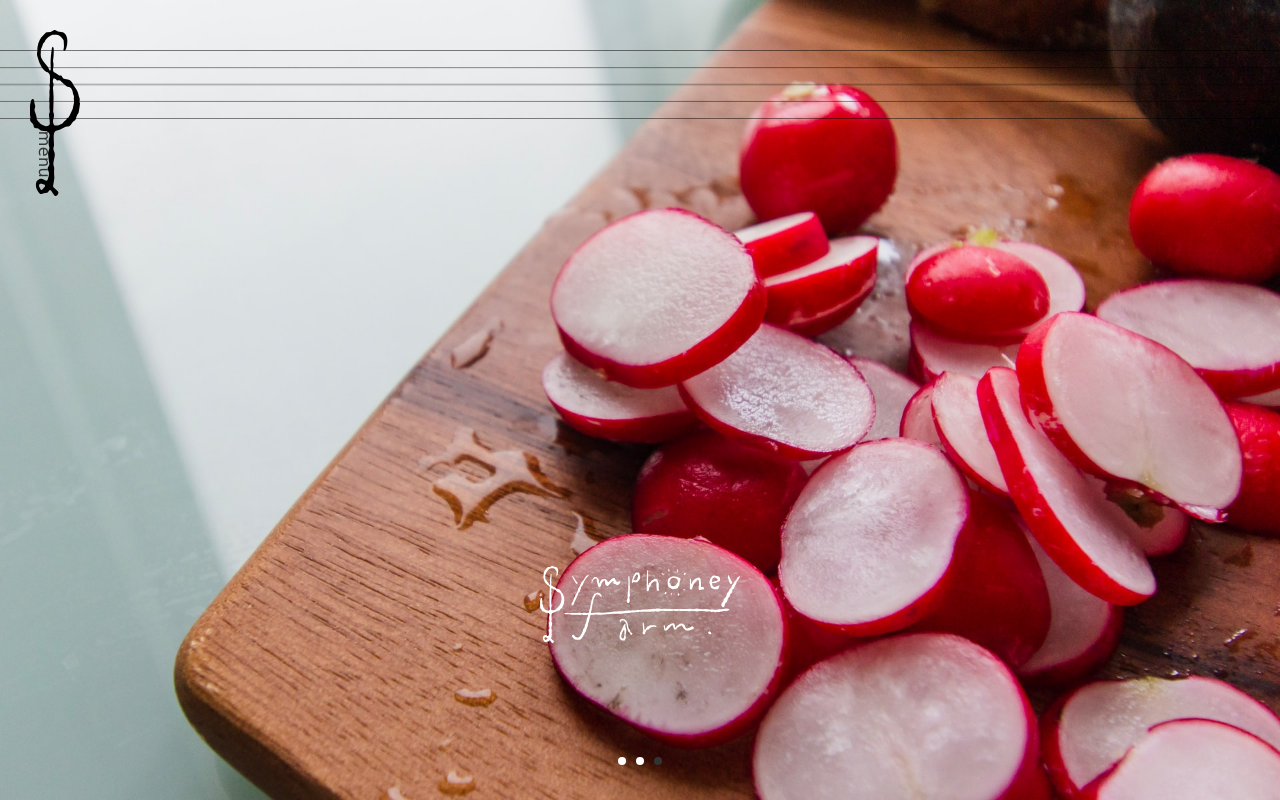
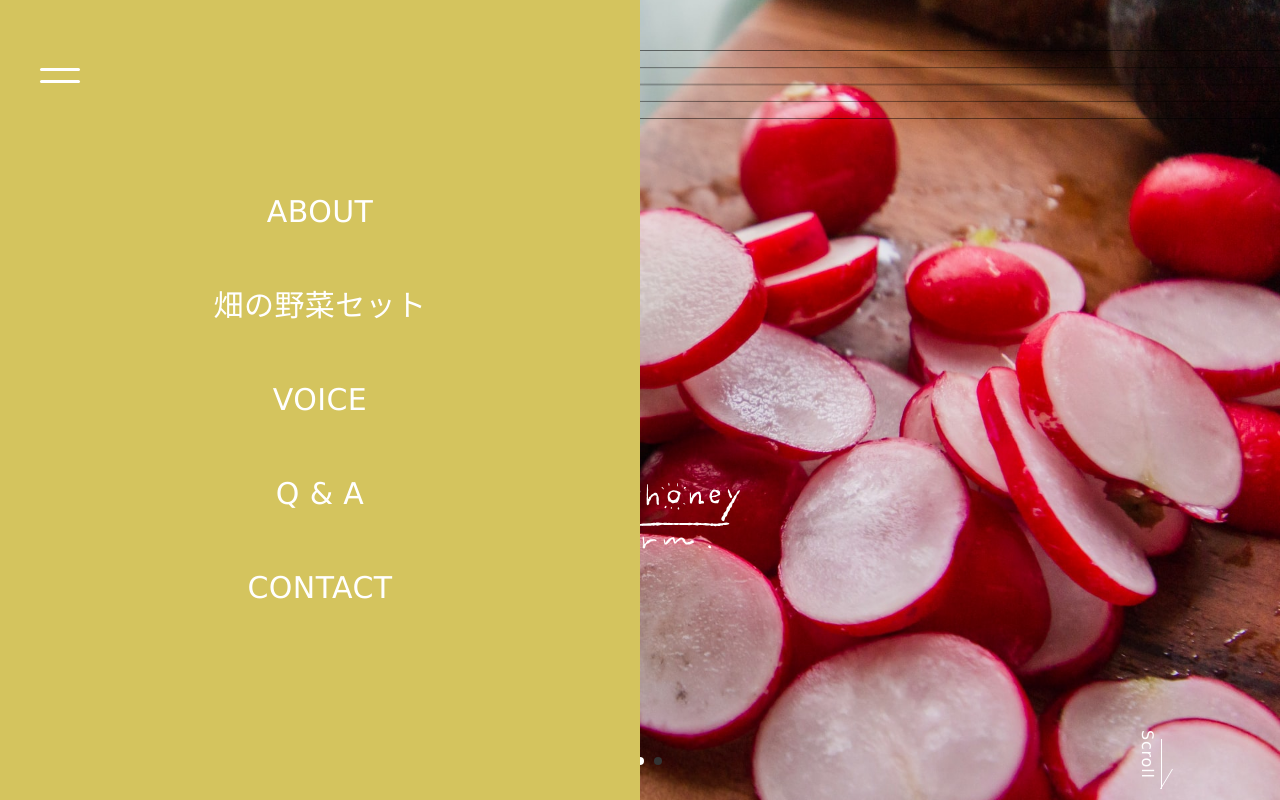
Before and after one commit to hitomizatou/yasai, a plain HTML site: page index.html in a window 1280 px wide. Both pictures are taken after a click on the element "menu". Shown: the top 800 px of the page. Drawn offline with nearby package versions, Linux system fonts and the light colour scheme.

Commit message:
first commit

```diff
--- a/css/style.css
+++ b/css/style.css
@@ -65,31 +65,38 @@ h2 {
 /* slick  sliderの記述
 ----------------------------------------------------------------------------------------*/
 .slider {
-  position:relative;
+  position: relative;
   z-index: 1;
   /*↑z-indexの値をh1のz-indexの値よりも小さくして背景に回す*/
-height: 100vh;/*スライダー全体の縦幅を画面の高さいっぱい（100vh）にする*/
+  height: 100vh;
+  /*スライダー全体の縦幅を画面の高さいっぱい（100vh）にする*/
 }
+
 /*　背景画像設定　*/
 
 .slider-item01 {
-  background:url(../img/top-image.jpg);
+  background: url(../img/top-image.jpg);
 }
 
 .slider-item02 {
-  background:url(../img/top-image2.jpg);
+  background: url(../img/top-image2.jpg);
 }
 
 .slider-item03 {
-  background:url(../img/top-image3.jpg);
+  background: url(../img/top-image3.jpg);
 }
 
 .slider-item {
-  width: 100%;/*各スライダー全体の横幅を画面の高さいっぱい（100%）にする*/
-  height:100vh;/*各スライダー全体の縦幅を画面の高さいっぱい（100vh）にする*/
-  background-repeat: no-repeat;/*背景画像をリピートしない*/
-  background-position: center;/*背景画像の位置を中央に*/
-  background-size: cover;/*背景画像が.slider-item全体を覆い表示*/
+  width: 100%;
+  /*各スライダー全体の横幅を画面の高さいっぱい（100%）にする*/
+  height: 100vh;
+  /*各スライダー全体の縦幅を画面の高さいっぱい（100vh）にする*/
+  background-repeat: no-repeat;
+  /*背景画像をリピートしない*/
+  background-position: center;
+  /*背景画像の位置を中央に*/
+  background-size: cover;
+  /*背景画像が.slider-item全体を覆い表示*/
 }
 
 /*矢印の設定*/
@@ -99,21 +106,27 @@ height: 100vh;/*スライダー全体の縦幅を画面の高さいっぱい（1
   position: absolute;
   z-index: 3;
   top: 42%;
-  cursor: pointer;/*マウスカーソルを指マークに*/
-  outline: none;/*クリックをしたら出てくる枠線を消す*/
-  border-top: 2px solid #fff;/*矢印の色*/
-  border-right: 2px solid #fff;/*矢印の色*/
+  cursor: pointer;
+  /*マウスカーソルを指マークに*/
+  outline: none;
+  /*クリックをしたら出てくる枠線を消す*/
+  border-top: 2px solid #fff;
+  /*矢印の色*/
+  border-right: 2px solid #fff;
+  /*矢印の色*/
   height: 25px;
   width: 25px;
 }
 
-.slick-prev {/*戻る矢印の位置と形状*/
-  left:2.5%;
+.slick-prev {
+  /*戻る矢印の位置と形状*/
+  left: 2.5%;
   transform: rotate(-135deg);
 }
 
-.slick-next {/*次へ矢印の位置と形状*/
-  right:2.5%;
+.slick-next {
+  /*次へ矢印の位置と形状*/
+  right: 2.5%;
   transform: rotate(45deg);
 }
 
@@ -122,27 +135,32 @@ z-index: 3;
 .slick-dots {
   position: relative;
   z-index: 3;
-  text-align:center;
-margin:-50px 0 0 0;/*ドットの位置*/
+  text-align: center;
+  margin: -50px 0 0 0;
+  /*ドットの位置*/
 }
 
 .slick-dots li {
-  display:inline-block;
-margin:0 5px;
+  display: inline-block;
+  margin: 0 5px;
 }
 
 .slick-dots button {
   color: transparent;
   outline: none;
-  width:8px;/*ドットボタンのサイズ*/
-  height:8px;/*ドットボタンのサイズ*/
-  display:block;
-  border-radius:50%;
-  background:#fff;/*ドットボタンの色*/
+  width: 8px;
+  /*ドットボタンのサイズ*/
+  height: 8px;
+  /*ドットボタンのサイズ*/
+  display: block;
+  border-radius: 50%;
+  background: #fff;
+  /*ドットボタンの色*/
 }
 
-.slick-dots .slick-active button{
-  background:#333;/*ドットボタンの現在地表示の色*/
+.slick-dots .slick-active button {
+  background: #333;
+  /*ドットボタンの現在地表示の色*/
 }
 
 /* slick設定　ここまで
@@ -153,9 +171,9 @@ header {
   position: relative;
 }
 
-.openbtn{
+.openbtn {
   width: 50px;
-  position:fixed;
+  position: fixed;
   top: 30px;
   left: 30px;
   z-index: 1;
@@ -171,6 +189,150 @@ header {
 }
 
 
+/* クリックしたらnavメニューが開く設定 */
+
+.closed-btn {
+  position: absolute;
+  z-index: 9999;
+  /*ボタンを最前面に*/
+  top: 10px;
+  left: 10px;
+  cursor: pointer;
+  width: 50px;
+  height: 50px;
+}
+
+.closed-btn span {
+  display: inline-block;
+  position: absolute;
+  left: 30px;
+  height: 3px;
+  border-radius: 2px;
+  background-color: rgb(255, 255, 255);
+  width: 80%;
+  transition: all .4s;
+}
+
+.closed-btn span:nth-of-type(1) {
+  top: 58px;
+  /* transform: translateY(6px) rotate(-45deg); */
+}
+
+.closed-btn span:nth-of-type(2) {
+  top: 70px;
+  /* transform: translateY(-6px) rotate(45deg); */
+}
+
+/* クリックして.activeが線がクロスして✖️ボタンに */
+.closed-btn.active span:nth-of-type(1) {
+  top: 58px;
+  transform: translateY(6px) rotate(-45deg);
+}
+
+.closed-btn.active span:nth-of-type(2) {
+  top: 70px;
+  transform: translateY(-6px) rotate(45deg);
+}
+
+
+#g-nav ul {
+  position: absolute;
+  z-index: 999;
+  top: 50%;
+  left: 50%;
+  transform: translate(-50%, -50%);
+
+}
+
+nav ul li {
+  text-align: center;
+  font-size: 30px;
+  padding: 20px 0;
+}
+
+nav ul li a {
+  display: inline-block;
+  color: #fff;
+}
+
+nav ul li a:hover {
+  color: rgb(216, 35, 35);
+}
+
+
+#g-nav {
+  position: fixed;
+  z-index: 999;
+  top: 0;
+  left: -120%;
+  width: 50%;
+  height: 100vh;
+  background: #d4c45e;
+  transition: all 0.6s;
+}
+
+#g-nav.panelactive {
+  left: 0;
+}
+
+
+/* スクロールダウン */
+.scrolldown {
+  position: absolute;
+  right: 10%;
+  bottom: 20px;
+  animation: arrowmove 1s ease-in-out infinite;
+  z-index: 1;
+}
+
+
+@keyframes arrowmove {
+  0% {
+    bottom: 1%;
+  }
+
+  50% {
+    bottom: 3%;
+  }
+
+  100% {
+    bottom: 1%;
+  }
+}
+
+/* scrollテキスト */
+.scrolldown span {
+  position: absolute;
+  left: -20px;
+  bottom: 10px;
+  color: #fff;
+  font-size: 1rem;
+  letter-spacing: 0.05em;
+  writing-mode: vertical-rl;
+}
+
+/* 矢印の描写 */
+.scrolldown:before {
+  content: "";
+  position: absolute;
+  bottom: 0;
+  right: -15px;
+  width: 1px;
+  height: 20px;
+  background-color: #fff;
+  transform: skewX(-31deg);
+}
+
+.scrolldown:after {
+  content: "";
+  position: absolute;
+  bottom: 0;
+  right: -10px;
+  /* 矢印 */
+  width: 1px;
+  height: 50px;
+  background: #fff;
+}
 
 
 /* 五線譜の位置調整 */
@@ -259,7 +421,7 @@ header h1 {
 
   /* スマホ用のテキストレイアウト表示 */
   .concept-text-sp1,
-  .concept-text-sp2  {
+  .concept-text-sp2 {
     display: block;
     height: 250px;
     margin: 0 auto;
@@ -308,9 +470,11 @@ header h1 {
   0% {
     transform: rotate(0deg);
   }
+
   10% {
     transform: rotate(15deg);
   }
+
   20% {
     transform: rotate(0deg);
   }
@@ -328,27 +492,35 @@ header h1 {
   0% {
     transform: rotate(0) translate(0, 0);
   }
+
   4% {
     transform: rotate(0) translate(0, 0);
   }
+
   4.15% {
     transform: rotate(5deg) translate(10px, -20px);
   }
+
   8% {
     transform: rotate(5deg) translate(10px, -20px);
   }
+
   8.15% {
     transform: rotate(0) translate(0, 0);
   }
+
   12% {
     transform: rotate(0) translate(0, 0);
   }
+
   12.15% {
     transform: rotate(5deg) translate(10px, -20px);
   }
+
   16% {
     transform: rotate(5deg) translate(10px, -20px);
   }
+
   16.15% {
     transform: rotate(0) translate(0, 0);
   }
@@ -361,27 +533,33 @@ header h1 {
   left: 300px;
   animation: fuwa 5s 2s infinite both;
 }
+
 /* animation: fuwa 5s 2s infinite both; */
 @keyframes fuwa {
   0% {
     transform: translate(0, 0);
   }
+
   25% {
     transform: translate(-2px, -10px);
   }
+
   50% {
     transform: translate(-1px, 0);
   }
+
   75% {
     transform: translate(1px, -7px);
   }
+
   100% {
     transform: translate(0, 0);
   }
 }
 
 @media(max-width:767px) {
-  .concept-hachibuonpu ,
+
+  .concept-hachibuonpu,
   .moyamoya {
     display: none;
   }
@@ -395,6 +573,7 @@ header h1 {
   }
 
 }
+
 /* about
 ----------------------------------------------------------------------- */
 
@@ -410,7 +589,7 @@ header h1 {
 }
 
 /* スマホでは真ん中にレイアウト */
-@media (max-width:767px){
+@media (max-width:767px) {
   .about-wrapper h2 {
     /* padding-left: 0; */
     padding-right: 0;
@@ -451,7 +630,7 @@ header h1 {
 }
 
 /*  yasaisetとqa部分をrow-reverseに */
-section:nth-of-type(odd) .flex-container{
+section:nth-of-type(odd) .flex-container {
   flex-direction: row-reverse;
   padding-top: 135px;
   /* background-color: rgb(221, 239, 182); */
@@ -460,7 +639,7 @@ section:nth-of-type(odd) .flex-container{
 
 
 @media (max-width:767px) {
-.flex-container{
+  .flex-container {
     /* section:nth-of-type(odd) */
     display: block;
     /* flex-direction: column !important; */
@@ -468,7 +647,7 @@ section:nth-of-type(odd) .flex-container{
   }
 
   /*  yasaisetとqa部分をpaddingを調整 */
-  section:nth-of-type(odd) .flex-container{
+  section:nth-of-type(odd) .flex-container {
     padding-top: 35px;
     /* background-color: rgb(221, 239, 182); */
   }
@@ -586,7 +765,7 @@ section:nth-of-type(odd) .flex-container{
   /* background-color: darkviolet; */
 }
 
-@media (max-width:767px){
+@media (max-width:767px) {
   .yasaiset-image-box {
     width: auto;
 
@@ -605,7 +784,7 @@ section:nth-of-type(odd) .flex-container{
   padding-left: 15%;
 }
 
-@media (max-width:767px){
+@media (max-width:767px) {
   .yasaiset-wrapper h2 {
     padding-left: 0;
     text-align: center;
@@ -643,13 +822,16 @@ section:nth-of-type(odd) .flex-container{
   0% {
     transform: scale(1, 1);
   }
+
   2.5% {
     transform: scale(1.3, 1.3);
     animation-timing-function: cubic-bezier(0.175, 0.885, 0.32, 1.275);
   }
+
   5% {
     transform: scale(1, 1);
   }
+
   50% {
     transform: scale(1, 1);
   }
@@ -678,12 +860,15 @@ section:nth-of-type(odd) .flex-container{
   0% {
     transform: translate(0, 0);
   }
+
   0.3% {
     transform: translate(12px, -18px);
   }
+
   5% {
     transform: translate(12px, -18px);
   }
+
   5.3% {
     transform: translate(0, 0);
   }
@@ -707,7 +892,7 @@ section:nth-of-type(odd) .flex-container{
   display: none;
 }
 
-@media (max-width:767px){
+@media (max-width:767px) {
   .voice-wrapper h2 {
     padding-right: 0;
     text-align: center;
@@ -716,7 +901,7 @@ section:nth-of-type(odd) .flex-container{
 
   .toonkigou-sp {
     display: block;
-width:4%;
+    width: 4%;
     position: absolute;
     top: -10px;
     left: 50px;
@@ -725,7 +910,7 @@ transform: rotate(-30deg);
 }
 
 .voice-image-box {
-  padding-right:50px ;
+  padding-right: 50px;
   position: relative;
 
   /* background-color: gray; */
@@ -791,9 +976,11 @@ transform: rotate(-30deg);
     display: block;
     /* width: auto; */
   }
+
   .voice-wrapper h2 {
     margin-bottom: 0;
   }
+
   .voice-flex-text {
     /* background-color: violet; */
     width: 100%;
@@ -831,21 +1018,27 @@ transform: rotate(-30deg);
   0% {
     opacity: 1;
   }
+
   38.4% {
     opacity: 1;
   }
+
   40% {
     opacity: 0.2;
   }
+
   41.6% {
     opacity: 1;
   }
+
   43.2% {
     opacity: 0.2;
   }
+
   44.8% {
     opacity: 1;
   }
+
   80% {
     opacity: 1;
   }
@@ -863,12 +1056,15 @@ transform: rotate(-30deg);
   0% {
     transform: translate(0, 0);
   }
+
   0.3% {
     transform: scale(-1, 1);
   }
+
   5% {
     transform: scale(-1, 1);
   }
+
   5.3% {
     transform: translate(0, 0);
   }
@@ -886,9 +1082,11 @@ transform: rotate(-30deg);
   0% {
     transform: translate(100%, 0);
   }
+
   50% {
     transform: translate(0, 0);
   }
+
   100% {
     transform: translate(100%, 0);
   }
@@ -904,7 +1102,7 @@ transform: rotate(-30deg);
 }
 
 /* スマホでのあしらい調整 */
-@media (max-width:767px){
+@media (max-width:767px) {
 
   .voice-hachibuonpu {
     display: none;
@@ -936,7 +1134,7 @@ transform: rotate(-30deg);
   /* background-color: lightcoral; */
 }
 
-@media (max-width:767px){
+@media (max-width:767px) {
   .qa-image-box {
     width: auto;
   }
@@ -958,7 +1156,7 @@ transform: rotate(-30deg);
   padding-left: 25%;
 }
 
-@media (max-width:767px){
+@media (max-width:767px) {
   .qa-wrapper h2 {
     padding-left: 0;
     text-align: center;
--- a/index.html
+++ b/index.html
@@ -39,15 +39,20 @@
       <p class="menu">menu</p>
     </div>
 
+
     <nav id="g-nav">
+
+      <div class="closed-btn"><span></span><span></span></div>
       <ul>
-        <li><a href="#">ABOUT</a></li>
-        <li><a href="#">畑の野菜セット</a></li>
-        <li><a href="#">VOICE</a></li>
-        <li><a href="#">Q & A</a></li>
-        <li><a href="#">CONTACT</a></li>
+        <li><a href="#about">ABOUT</a></li>
+        <li><a href="#yasaiset">畑の野菜セット</a></li>
+        <li><a href="#voice">VOICE</a></li>
+        <li><a href="#qa">Q & A</a></li>
+        <li><a href="#contact">CONTACT</a></li>
       </ul>
     </nav>
+
+    <div class="scrolldown"><span>Scroll</span></div>
 
 
   </header>
@@ -123,7 +128,7 @@
     <section class="about-wrapper">
 
       <div class="header-bg">
-        <h2>ABOUT</h2>
+        <h2 id="about">ABOUT</h2>
       </div>
       <div class="content-box">
         <!-- コンテンツ幅　1280pxにするためのdiv -->
@@ -170,7 +175,7 @@
 
 
       <div class="header-bg">
-        <h2>畑のやさいセット</h2>
+        <h2 id="yasaiset">畑のやさいセット</h2>
       </div>
 
       <!-- コンテンツ幅　1280pxにするためのdiv -->
@@ -216,7 +221,7 @@
       <img class="toonkigou-sp" src="img/toonkigou.png" alt="ト音記号ロゴあしらい">
 
       <div class="header-bg">
-        <h2>VOICE</h2>
+        <h2 id="voice">VOICE</h2>
       </div>
 
       <!-- コンテンツ幅　1280pxにするためのdiv -->
@@ -266,7 +271,7 @@
 
 
       <div class="header-bg">
-        <h2>Q & A</h2>
+        <h2 id="qa">Q & A</h2>
       </div>
 
       <!-- コンテンツ幅　1280pxにするためのdiv -->
@@ -306,7 +311,7 @@
     <section class="contact-wrapper">
 
       <div class="header-bg">
-        <h2>CONTACT</h2>
+        <h2 id="contact">CONTACT</h2>
       </div>
 
 
@@ -349,7 +354,7 @@
   <script src="https://cdn.jsdelivr.net/npm/slick-carousel@1.8.1/slick/slick.min.js"></script>
 
   <!-- 自作js -->
-  <script src="main.js"></script>
+  <script src="js/main.js"></script>
 
 </body>
 
--- a/main.js
+++ b/js/main.js
@@ -28,6 +28,18 @@ $(function () {
 
 });
 
+// gnavの設定 クリックしたら、gnavが現れる
+
+$(".openbtn").on("click", function () {
+  $("#g-nav").toggleClass('panelactive');
+  $("closed-btn").toggleClass('active');
+});
+
+$(".closed-btn,#g-nav a").on("click", function () {
+  $("#g-nav").removeClass('panelactive');
+  // $("closed-btn").removeClass('active');
+});
+
 
 // スクロールしたら、ふわっと表示
 
```
Lines whose indentation alone changed are shown as unchanged.
